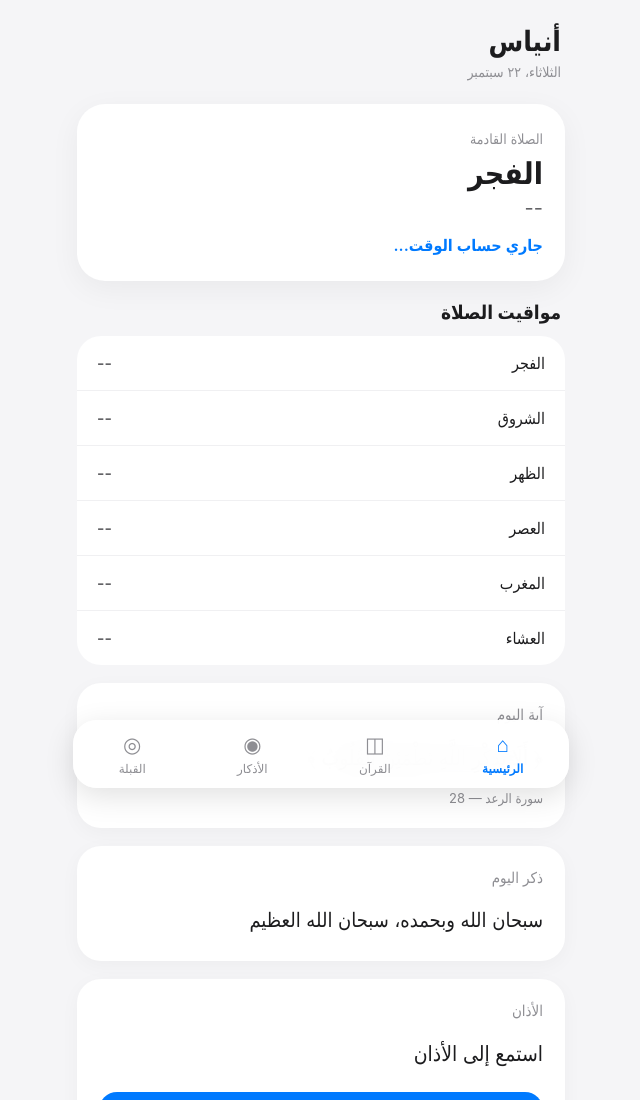
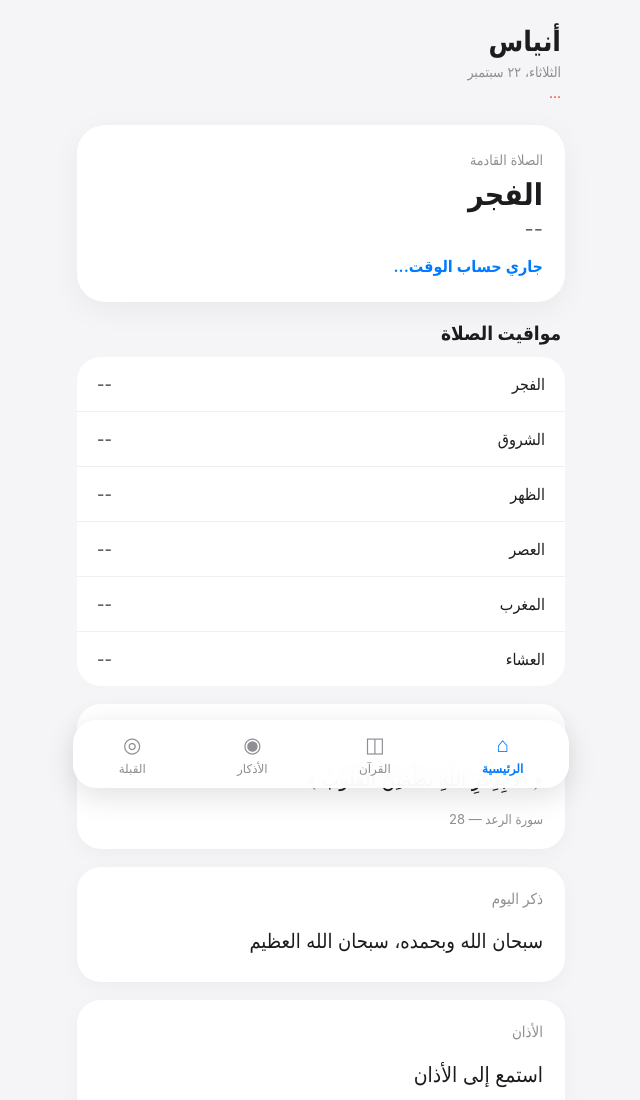
Before and after one commit to aibdo0/anyas-app, a plain HTML site: page index.html in a window 1280 px wide. Shown: the top 1100 px of the page, without its empty margins (319-959 px from the left). Drawn offline with Linux system fonts and the light colour scheme.

Commit message:
Add location status div to index.html

```diff
--- a/index.html
+++ b/index.html
@@ -673,6 +673,14 @@
         اليوم
       </div>
 
+      <div
+        class="date"
+        id="locationStatus"
+        style="margin-top: 4px; color: #ff3b30;"
+      >
+        ...
+      </div>
+
     </header>
 
 
```
